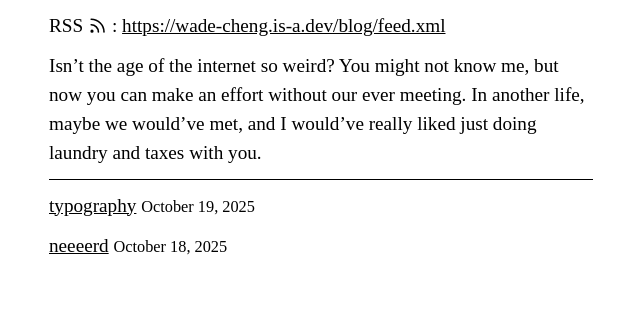
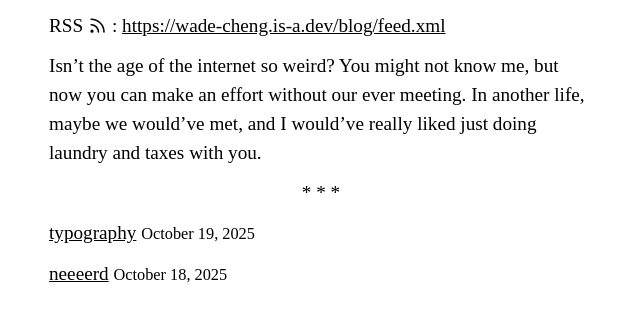
Before and after one commit to wade-cheng/wade-cheng.github.io, an Eleventy site: page src/blog.njk in a window 1280 px wide. Shown: the part 136-456 px from the top of the page, without its empty margins (319-959 px from the left). Built offline with nearby package versions, Linux system fonts and the light colour scheme; Eleventy itself is replaced by a stand-in of ours; files that its build step writes are made by us from their sources; no server answers; a web font is replaced by a local one.

Commit message:
feat: dinkify hr

```diff
--- a/src/style.css
+++ b/src/style.css
@@ -72,11 +72,13 @@ p {
   padding: 0 1em 1em 1em;
 }
 
+/* dinkify */
 hr {
-  border: none;
-  height: 1px;
-  background-color: var(--text);
-  margin: 4px 0px 4px;
+ border: none;
+ text-align: center;
+}
+hr::before {
+ content: "* * *";
 }
 
 .smallcaps {
```
